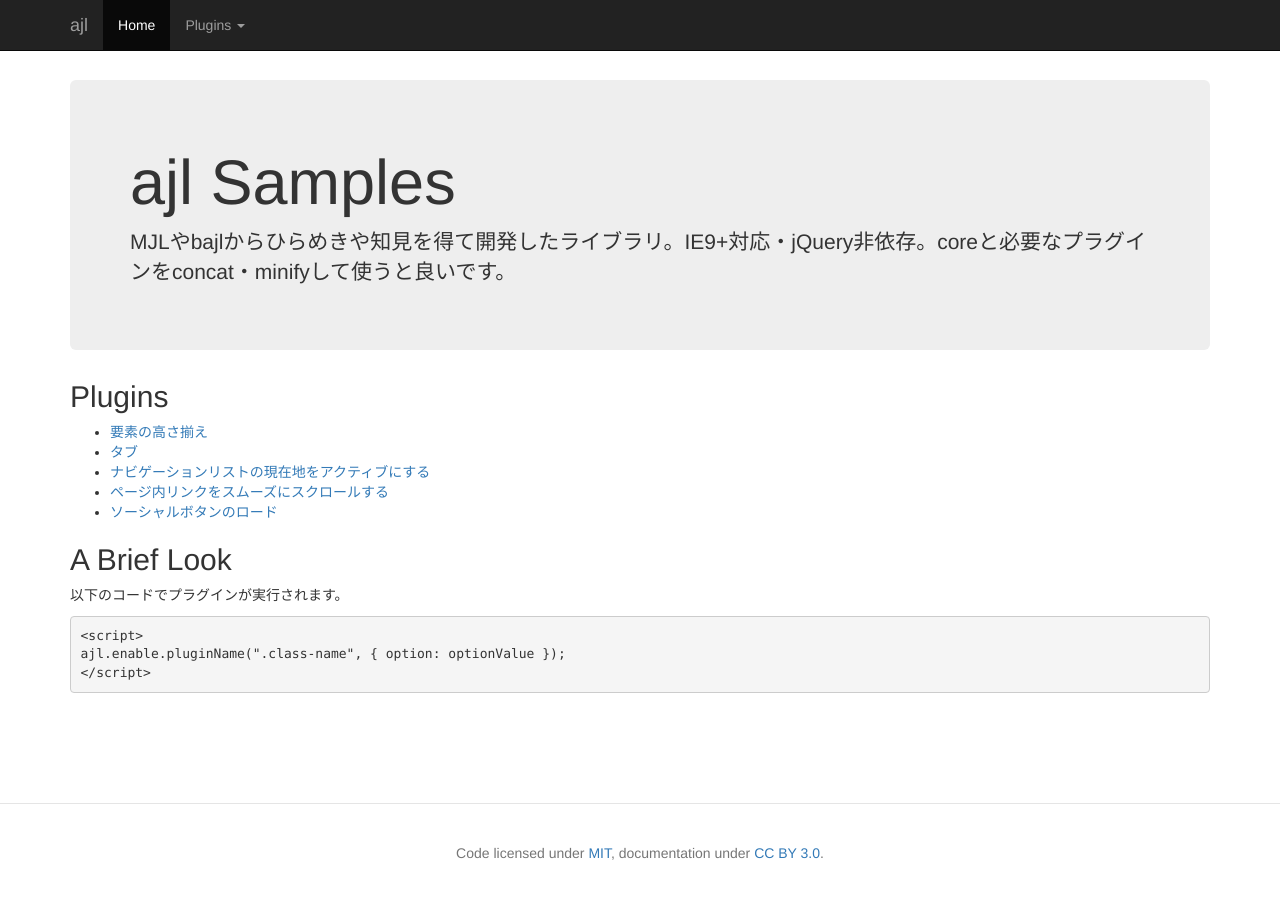
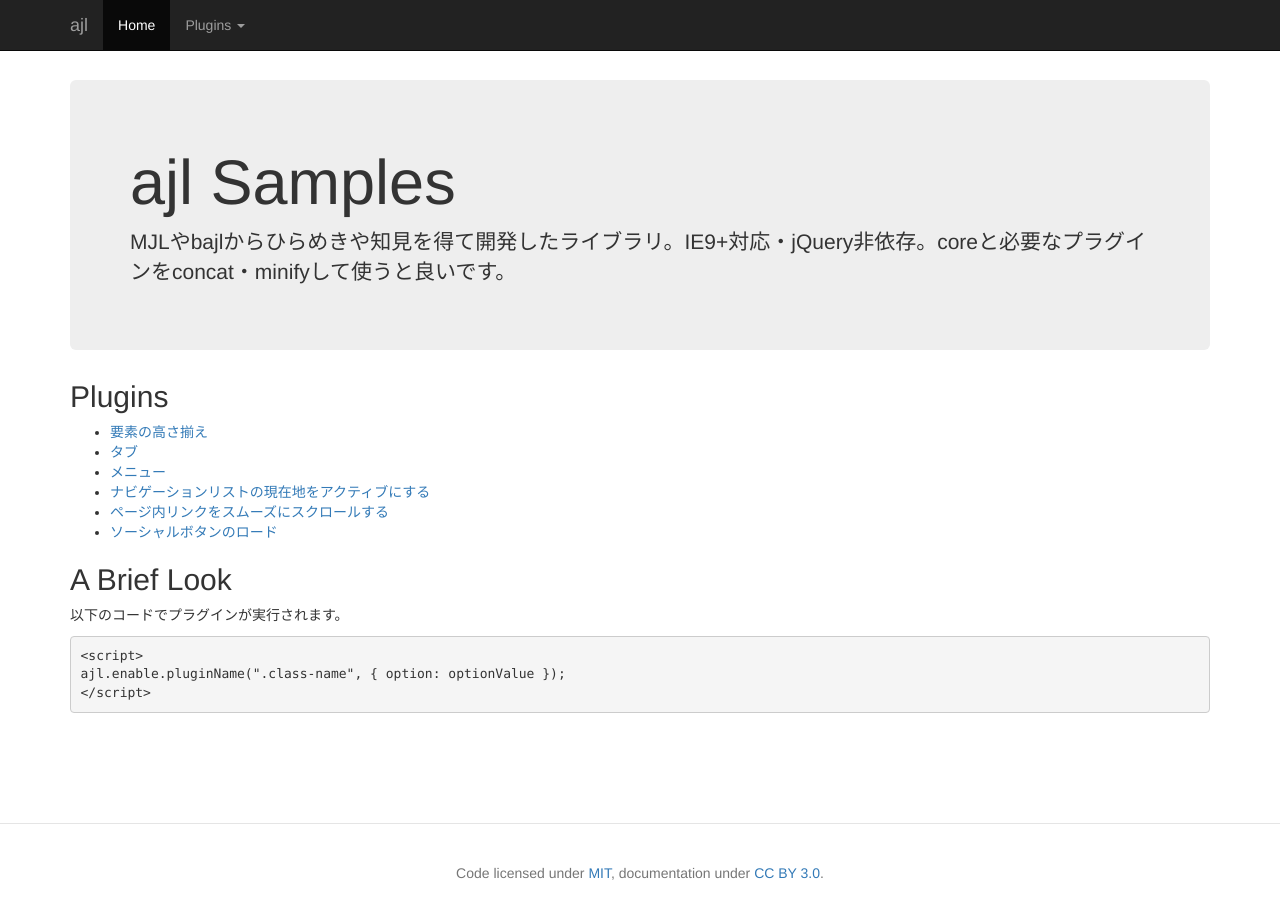
Before and after one commit to hideki-a/ajl, a website: page samples/index.html in a window 1280 px wide. Drawn offline with Linux system fonts and the light colour scheme.

Commit message:
メニューサンプルへのリンクを追加

```diff
--- a/samples/index.html
+++ b/samples/index.html
@@ -28,6 +28,7 @@
 <ul class="dropdown-menu" role="menu">
 <li><a href="height_equalizer.html">要素の高さ揃え</a></li>
 <li><a href="tab.html">タブ</a></li>
+<li><a href="menu.html">メニュー</a></li>
 <li><a href="current_nav.html">ナビゲーションリストの現在地をアクティブにする</a></li>
 <li><a href="smooth_scroll.html">ページ内リンクをスムーズにスクロールする</a></li>
 <li><a href="social_buttons.html">ソーシャルボタンのロード</a></li>
@@ -48,6 +49,7 @@
 <ul>
 <li><a href="height_equalizer.html">要素の高さ揃え</a></li>
 <li><a href="tab.html">タブ</a></li>
+<li><a href="menu.html">メニュー</a></li>
 <li><a href="current_nav.html">ナビゲーションリストの現在地をアクティブにする</a></li>
 <li><a href="smooth_scroll.html">ページ内リンクをスムーズにスクロールする</a></li>
 <li><a href="social_buttons.html">ソーシャルボタンのロード</a></li>
```
Also changed, not shown: samples/current_nav.html (+1 -0 lines), samples/height_equalizer.html (+1 -0 lines), samples/smooth_scroll.html (+1 -0 lines), samples/social_buttons.html (+1 -0 lines), samples/tab.html (+1 -0 lines).
